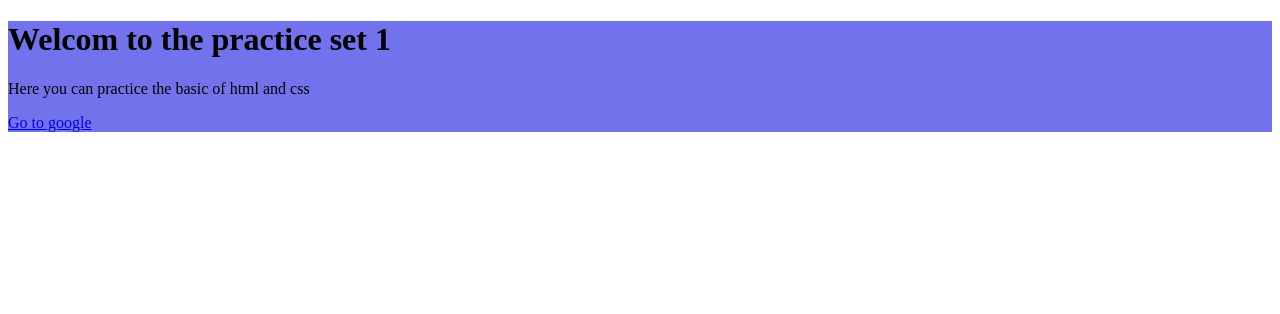
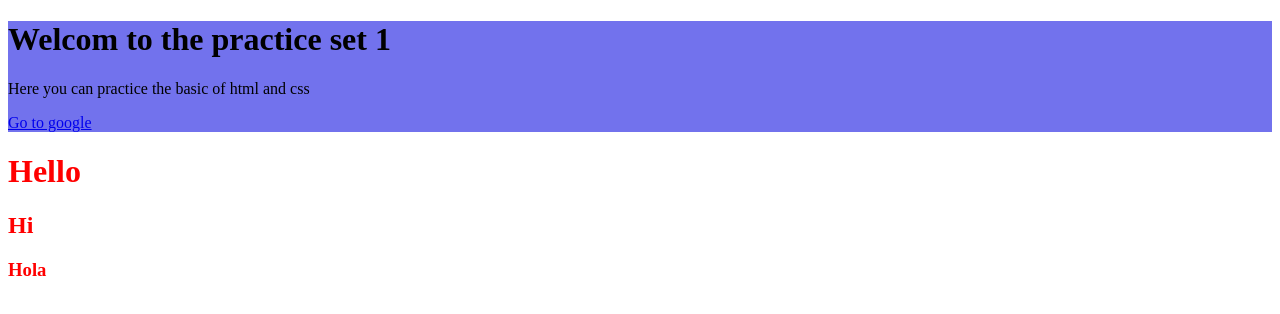
Before and after one commit to sufyan1105/Web-Development, a plain HTML site: page practice set 1/index.html in a window 1280 px wide. Drawn offline with Linux system fonts and the light colour scheme.

Commit message:
practice set 1

```diff
--- a/practice set 1/index.html
+++ b/practice set 1/index.html
@@ -12,5 +12,8 @@
         <p>Here you can practice the basic of html and css</p>
         <a href="https://www.google.com" target="_blank">Go to google</a>
      </div>
+     <h1 class="heading">Hello</h1>
+     <h2 class="heading">Hi</h2>
+     <h3 class="heading">Hola</h3>
 </body>
 </html>
--- a/practice set 1/style.css
+++ b/practice set 1/style.css
@@ -1,3 +1,7 @@
 #box{
     background-color: rgb(114, 114, 237);
 }
+
+.heading{
+    color: red;
+}
```
